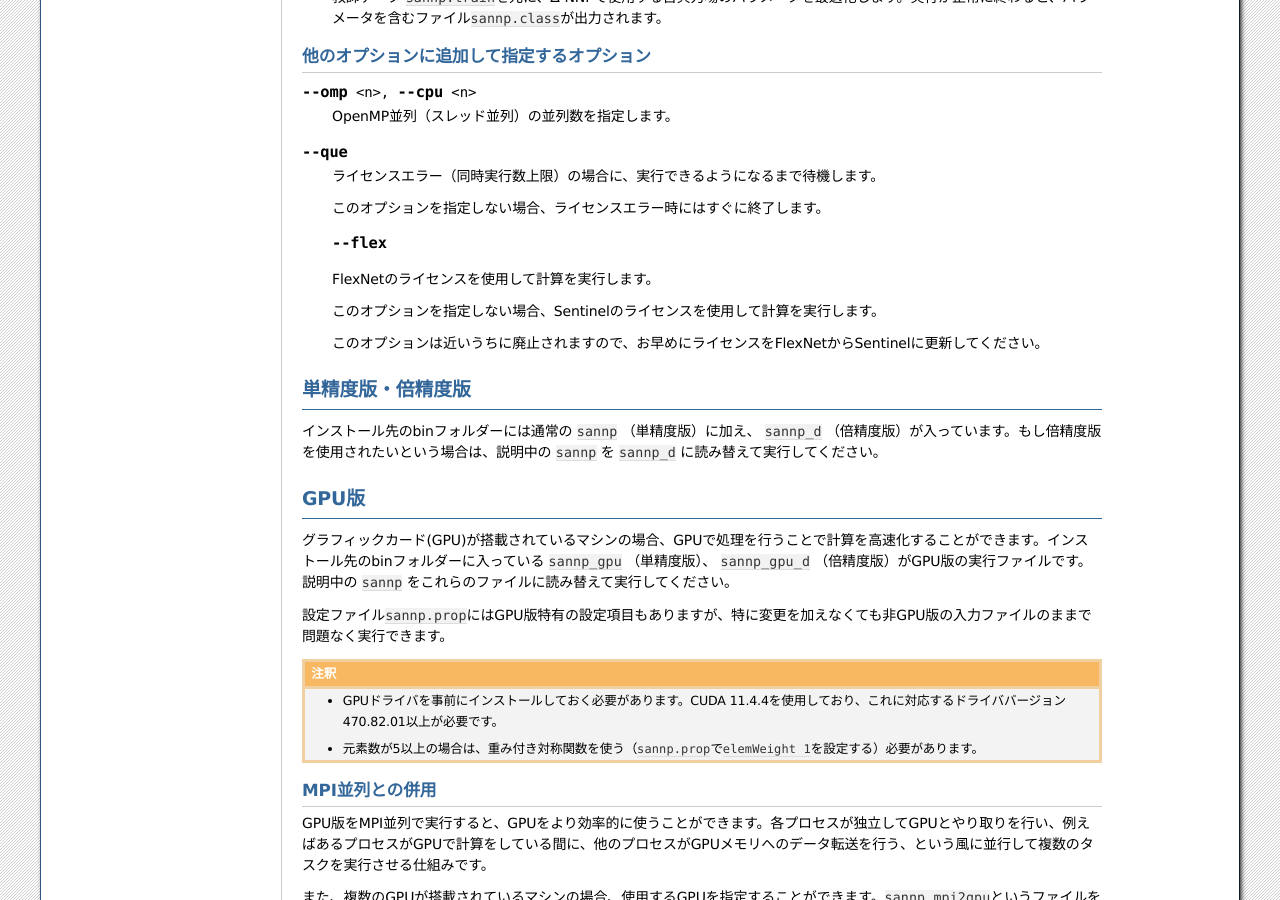
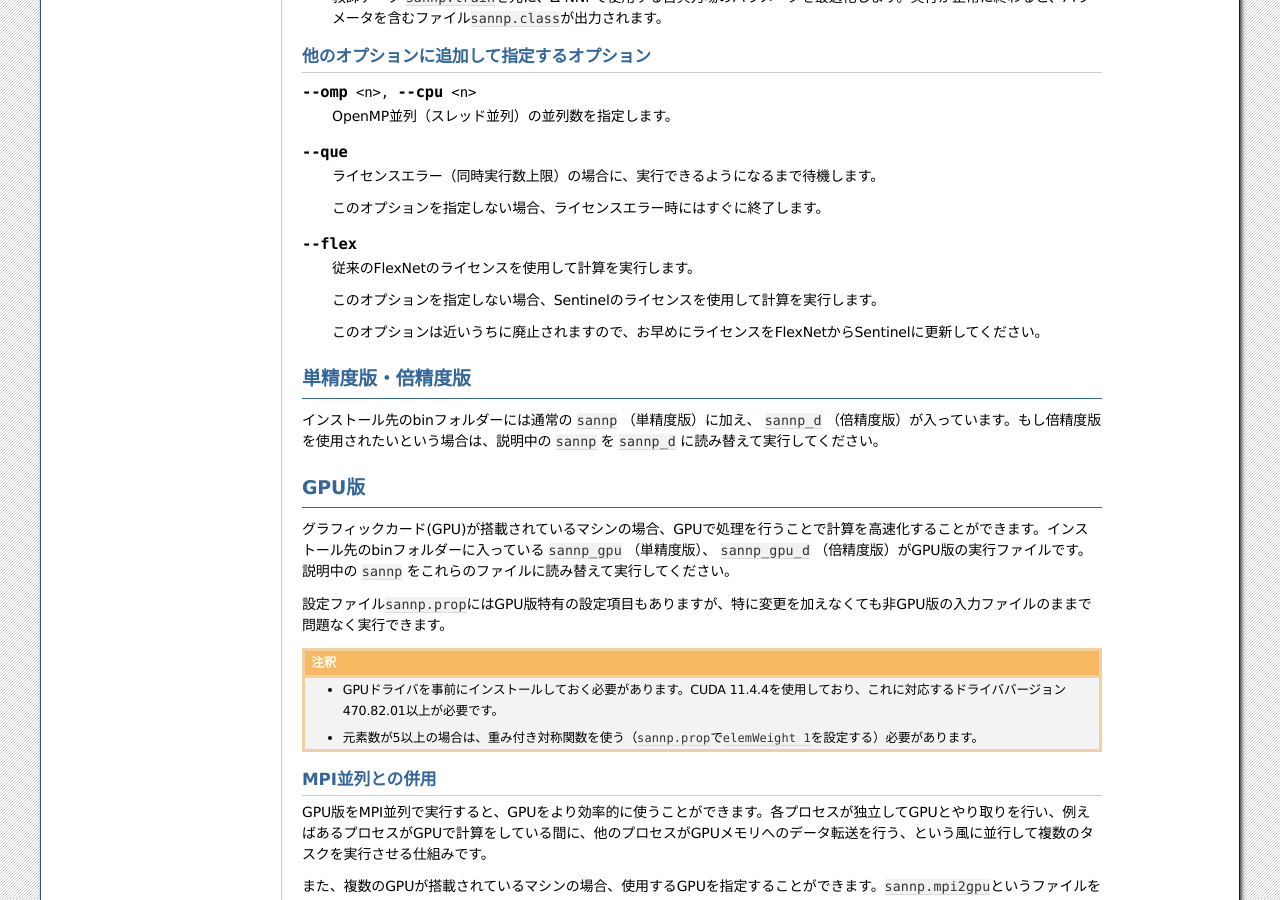
Before and after one commit to advancesoftcorp/neuralmd-doc, a Sphinx documentation site: the page built from docs/source/usage.rst, in a window 1280 px wide and 900 px high, scrolled down 5314 px. Built offline with Sphinx 7.4.7, drawn with Linux system fonts in a browser that asks for light colours; formulas are drawn with MathJax 3.

Commit message:
little fix

```diff
--- a/docs/source/usage.rst
+++ b/docs/source/usage.rst
@@ -342,9 +342,9 @@ LAMMPSの入力ファイル中で、以下の\ ``pair_style``\ が使えます
 
  このオプションを指定しない場合、ライセンスエラー時にはすぐに終了します。
 
- .. option:: --flex
+.. option:: --flex
 
- FlexNetのライセンスを使用して計算を実行します。
+ 従来のFlexNetのライセンスを使用して計算を実行します。
 
  このオプションを指定しない場合、Sentinelのライセンスを使用して計算を実行します。
 
```
